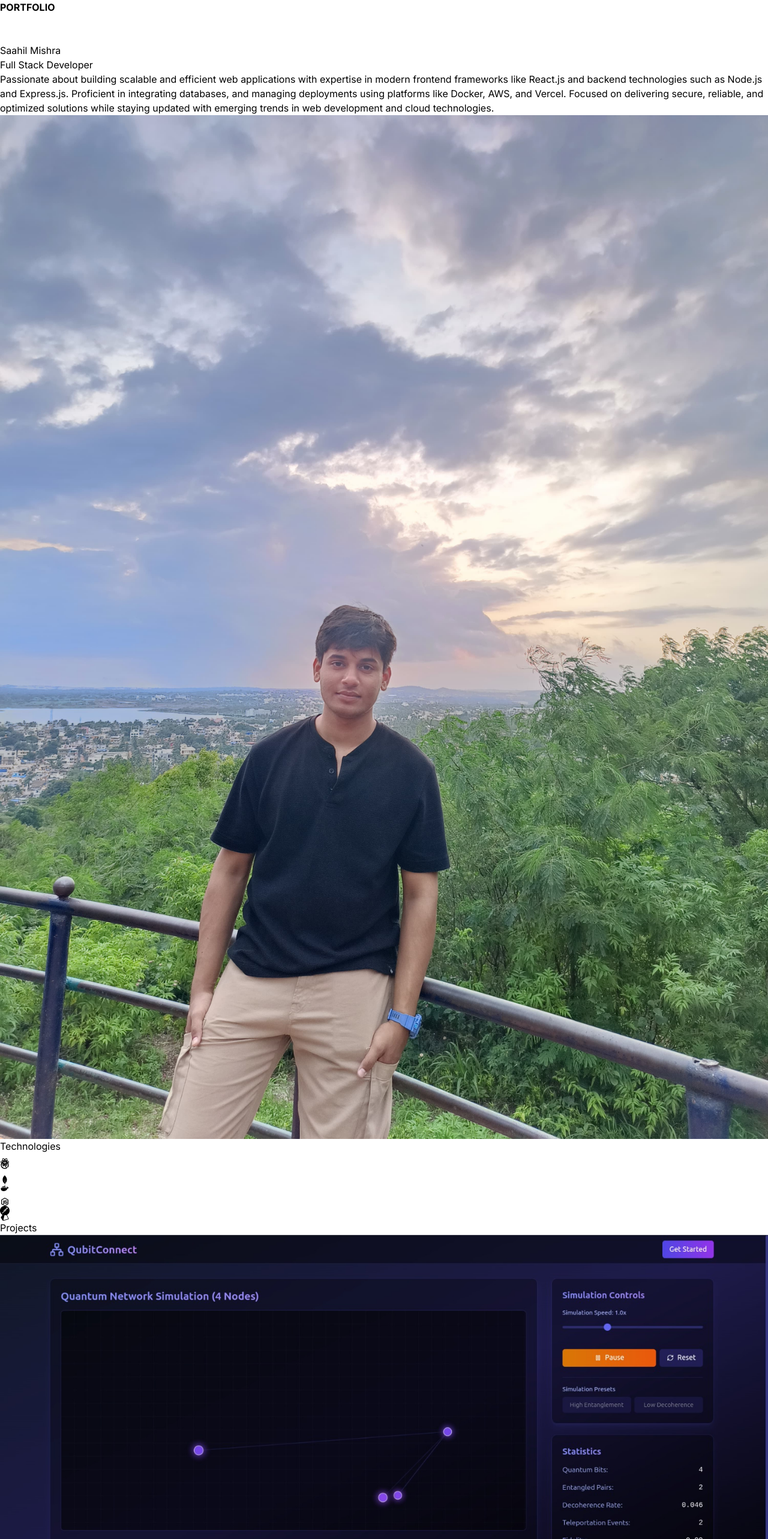
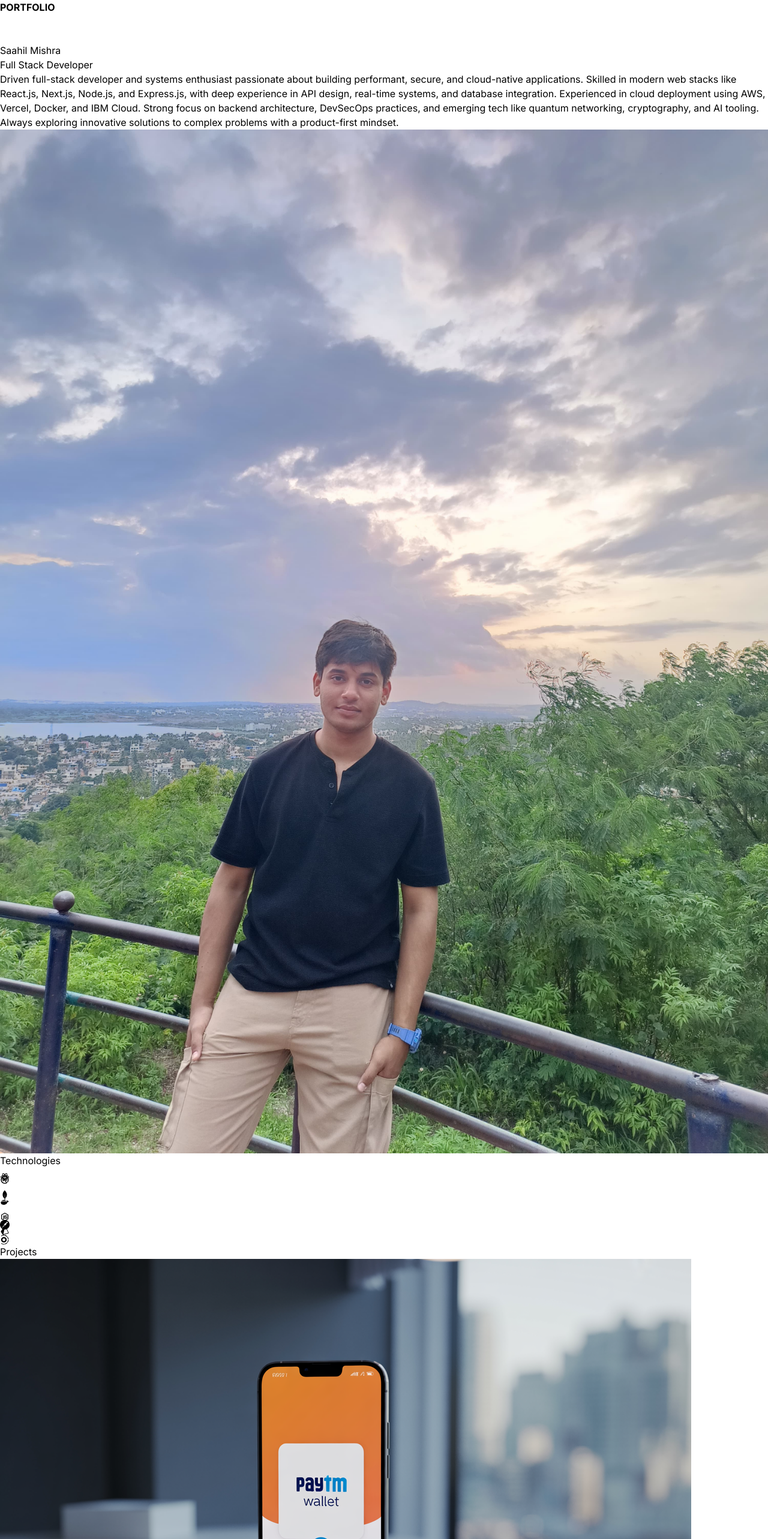
Before and after one commit to 123saahil/Portfolio-Website, a React (Vite) app: page / in a window 1280 px wide. Shown: the top 2566 px of the page at 60% size. Built offline with nearby package versions, Linux system fonts and the light colour scheme.

Commit message:
added paytmwallet,updated description,email

```diff
--- a/src/components/Contact.jsx
+++ b/src/components/Contact.jsx
@@ -18,7 +18,9 @@ const Contact = () => {
           transition={{ duration: 1 }}
           className="my-4"
         >
-          Indian Institute Of Information Technology Dharwad,Karnataka
+          Indian Institute Of Information Technology Dharwad
+          <br></br>
+          Karnataka
         </motion.p>
         <motion.p
           whileInView={{ opacity: 1, x: 0 }}
@@ -34,7 +36,7 @@ const Contact = () => {
           transition={{ duration: 1 }}
         >
           <a href="" className="border-b">
-            saahilmishra016@yahoo.com
+            saahilmishra016@gmail.com
           </a>
           <br></br>
           <a href="" className="border-b">
--- a/src/components/Education.jsx
+++ b/src/components/Education.jsx
@@ -15,16 +15,19 @@ const Education = () => {
       institution: "Indian Institute of Information Technology, Dharwad",
       degree: "B.Tech. in Computer Science and Engineering",
       year: "2026",
+      grade: "8.44",
     },
     {
       institution: "St. Patrick’s Junior College",
       degree: "Intermediate Education",
       year: "2022",
+      grade: "97.7%",
     },
     {
       institution: "Johnson Grammar School CBSE",
       degree: "Secondary Education",
       year: "2020",
+      grade: "97%",
     },
   ];
 
@@ -64,6 +67,7 @@ const Education = () => {
                 </h3>
                 <p className="text-xl text-neutral-400">{item.degree}</p>
                 <p className="text-lg text-neutral-500 mt-1">{item.year}</p>
+                <p className="text-lg text-neutral-500 mt-1">{item.grade}</p>
               </motion.div>
             </TimelineContent>
           </TimelineItem>
--- a/src/components/Hero.jsx
+++ b/src/components/Hero.jsx
@@ -37,13 +37,15 @@ const Hero = () => {
             animate="visible"
             className="my-2 max-w-xl py-2 font-light tracking-tighter text-lg text-center lg:text-left"
           >
-            Passionate about building scalable and efficient web applications with
-            expertise in modern frontend frameworks like React.js and backend
-            technologies such as Node.js and Express.js. Proficient in
-            integrating databases, and managing deployments using platforms like
-            Docker, AWS, and Vercel. Focused on delivering secure, reliable, and
-            optimized solutions while staying updated with emerging trends in
-            web development and cloud technologies.
+            Driven full-stack developer and systems enthusiast passionate about
+            building performant, secure, and cloud-native applications. Skilled
+            in modern web stacks like React.js, Next.js, Node.js, and
+            Express.js, with deep experience in API design, real-time systems,
+            and database integration. Experienced in cloud deployment using AWS,
+            Vercel, Docker, and IBM Cloud. Strong focus on backend architecture,
+            DevSecOps practices, and emerging tech like quantum networking,
+            cryptography, and AI tooling. Always exploring innovative solutions
+            to complex problems with a product-first mindset.
           </motion.p>
         </div>
 
--- a/src/components/Projects.jsx
+++ b/src/components/Projects.jsx
@@ -3,11 +3,29 @@ import shamir from "../assets/shamirs.png";
 import worldenergy from "../assets/worldenergy.jpg";
 import portfolio from "../assets/portfolio.png";
 import ByteWrite from "../assets/ByteWrite.jpg";
-import qubitconnect from "../assets/qubitconnect.jpeg"
+import qubitconnect from "../assets/qubitconnect.jpeg";
+import paytmwallet from "../assets/paytmwallet.png"
 import { motion } from "motion/react";
 
 const Projects = () => {
   const projects = [
+    {
+      title: "Paytm Wallet",
+      image: paytmwallet,
+      description:
+        "Built a secure wallet system with JWT-authenticated RESTful APIs, supporting webhooks, user-to-user and bank transactions. Utilized a Turborepo monorepo for managing both Next.js frontend and Node.js backend, with a responsive UI for real-time wallet and transaction management.",
+      tools: [
+        "Next.js",
+        "Node.js",
+        "Express",
+        "TailwindCSS",
+        "MongoDB",
+        "JWT",
+        "Webhooks",
+        "Turborepo",
+      ],
+    },
+
     {
       title: "Quantum Internet Simulator (QubitConnect)",
       image: qubitconnect,
--- a/src/components/Technologies.jsx
+++ b/src/components/Technologies.jsx
@@ -7,6 +7,7 @@ import { IoLogoNodejs } from "react-icons/io5";
 import { SiPostman } from "react-icons/si";
 import { motion } from "framer-motion";
 import { SiPrisma } from "react-icons/si";
+import { SiTurborepo } from "react-icons/si";
 
 const iconVariants = (duration) => ({
   initial: { y: -10 },
@@ -94,6 +95,14 @@ const Technologies = () => {
         >
           <SiPrisma className="text-7xl text-white-900 "></SiPrisma>
         </motion.div>
+        <motion.div
+          variants={iconVariants(4.6)}
+          initial="initial"
+          animate="animate"
+          className="rounded-2xl border-4 border-neutral-800 p-4"
+        >
+          <SiTurborepo className="text-7xl text-white-900 "></SiTurborepo>
+        </motion.div>
       </motion.div>
     </div>
   );
```
Also changed, not shown: src/assets/paytmwallet.png (added).
